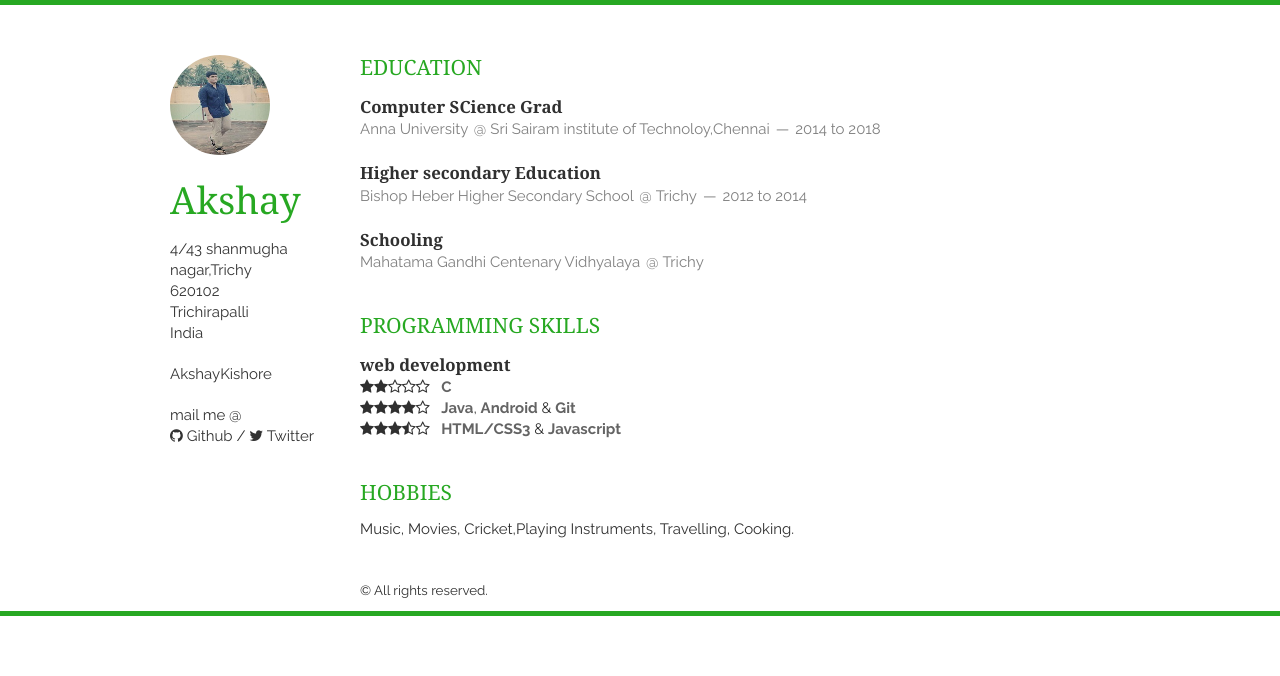
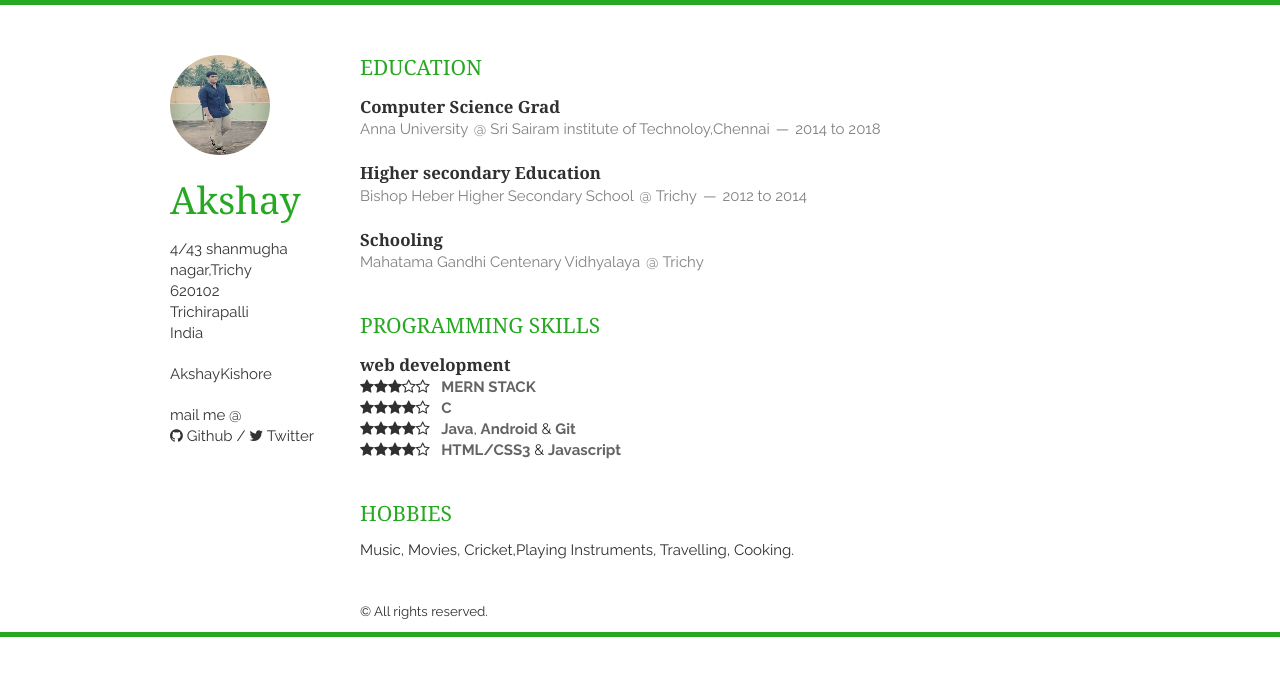
Before and after one commit to Akshaykishore/AkshayKishore.github.io, a Jekyll site: the page resume.html, which Jekyll copies as it is, in a window 1280 px wide. Shown: the top 676 px of the page. Built offline with Jekyll 4.4.1, drawn with Linux system fonts in a browser that asks for light colours; nearby versions of some CDN libraries.

Commit message:
Create resume.html

```diff
--- a/resume.html
+++ b/resume.html
@@ -62,7 +62,7 @@
     <h1>Education</h1>
     <article>
         <header>
-            <h1>Computer SCience Grad</h1>
+            <h1>Computer Science Grad</h1>
             <span>Anna University</span>
             <span><address>Sri Sairam institute of Technoloy,Chennai</address><time>2014 to 2018</time></span>
         </header>
@@ -91,15 +91,19 @@
         <header>
             <h1> web development</h1>
         </header>
+         <p>
+            <i class="fa fa-star"></i><i class="fa fa-star"></i><i class="fa fa-star"></i><i class="fa fa-star-o"></i><i class="fa fa-star-o"></i>
+            &nbsp;&nbsp;<em>MERN STACK</em>
         <p>
-            <i class="fa fa-star"></i><i class="fa fa-star"></i><i class="fa fa-star-o"></i><i class="fa fa-star-o"></i><i class="fa fa-star-o"></i>
+        <p>
+            <i class="fa fa-star"></i><i class="fa fa-star"></i><i class="fa fa-star"></i><i class="fa fa-star"></i><i class="fa fa-star-o"></i>
             &nbsp;&nbsp;<em>C</em>
         <p>
             <i class="fa fa-star"></i><i class="fa fa-star"></i><i class="fa fa-star"></i><i class="fa fa-star"></i><i class="fa fa-star-o"></i>
             &nbsp;&nbsp;<em>Java</em>,  <em>Android</em> &amp; <em>Git</em>
         </p>
         <p>
-            <i class="fa fa-star"></i><i class="fa fa-star"></i><i class="fa fa-star"></i><i class="fa fa-star-half-o"></i><i class="fa fa-star-o"></i>
+            <i class="fa fa-star"></i><i class="fa fa-star"></i><i class="fa fa-star"></i><i class="fa fa-star"></i><i class="fa fa-star-o"></i>
             &nbsp;&nbsp;<em>HTML/CSS3</em> &amp; <em>Javascript</em>
         </p>
     </article>
```
